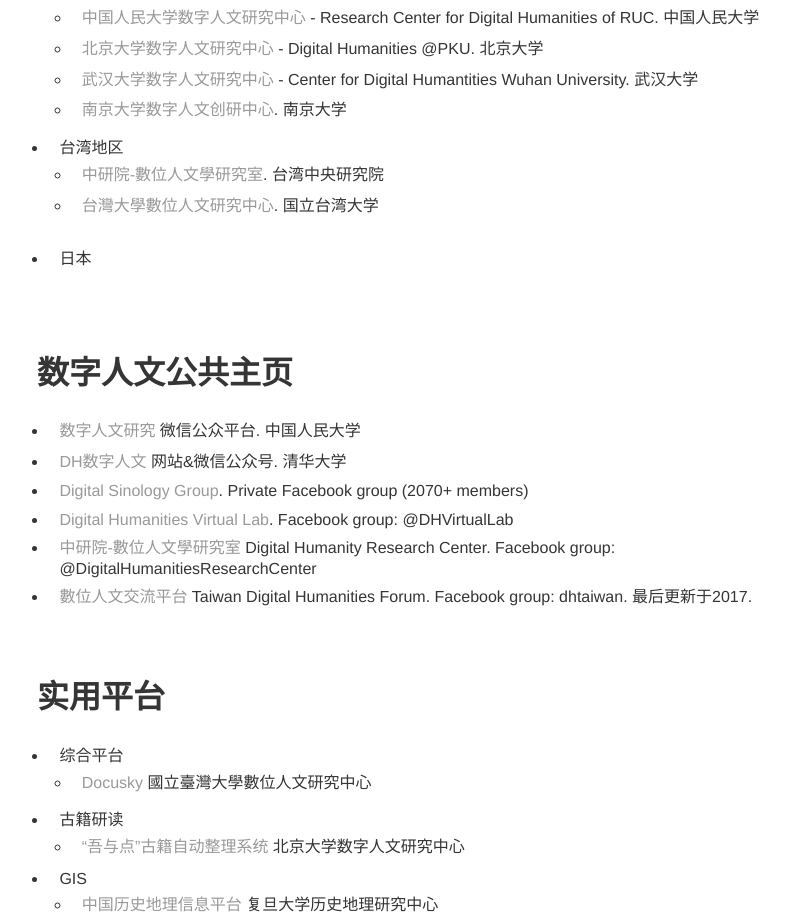
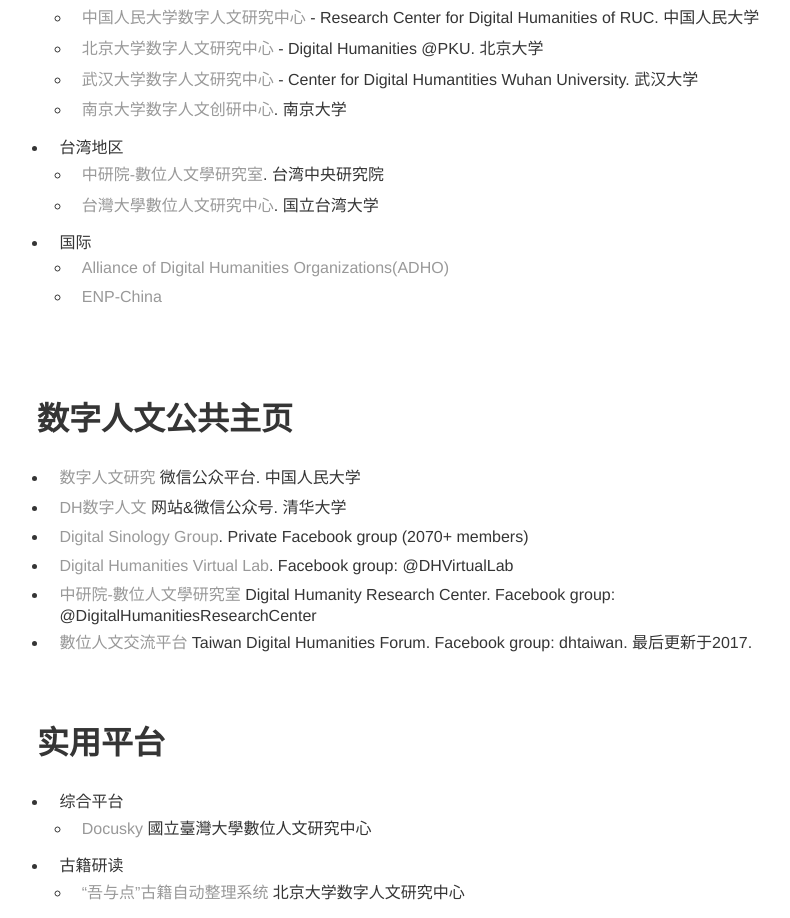
Before and after one commit to XJStory/XJStory.github.io, a Jekyll site: the page built from index.md, in a window 1280 px wide. Shown: the part 597-1515 px from the top of the page, without its empty margins (203-993 px from the left). Built offline with Jekyll 4.4.1, drawn with Linux system fonts in a browser that asks for light colours; our own code applies the rules of GitHub Pages for plain Markdown files.

Commit message:
Update index.md

```diff
--- a/index.md
+++ b/index.md
@@ -18,7 +18,9 @@
 * 台湾地区
   * [中研院-數位人文學研究室](http://www3.ihp.sinica.edu.tw/dhrctw/). 台湾中央研究院
   * [台灣大學數位人文研究中心](http://www.digital.ntu.edu.tw/). 国立台湾大学
-* 日本
+* 国际
+  * [Alliance of Digital Humanities Organizations(ADHO)](https://adho.org/)
+  * [ENP-China](https://www.enpchina.eu/)
 
   <br/>
 
```
